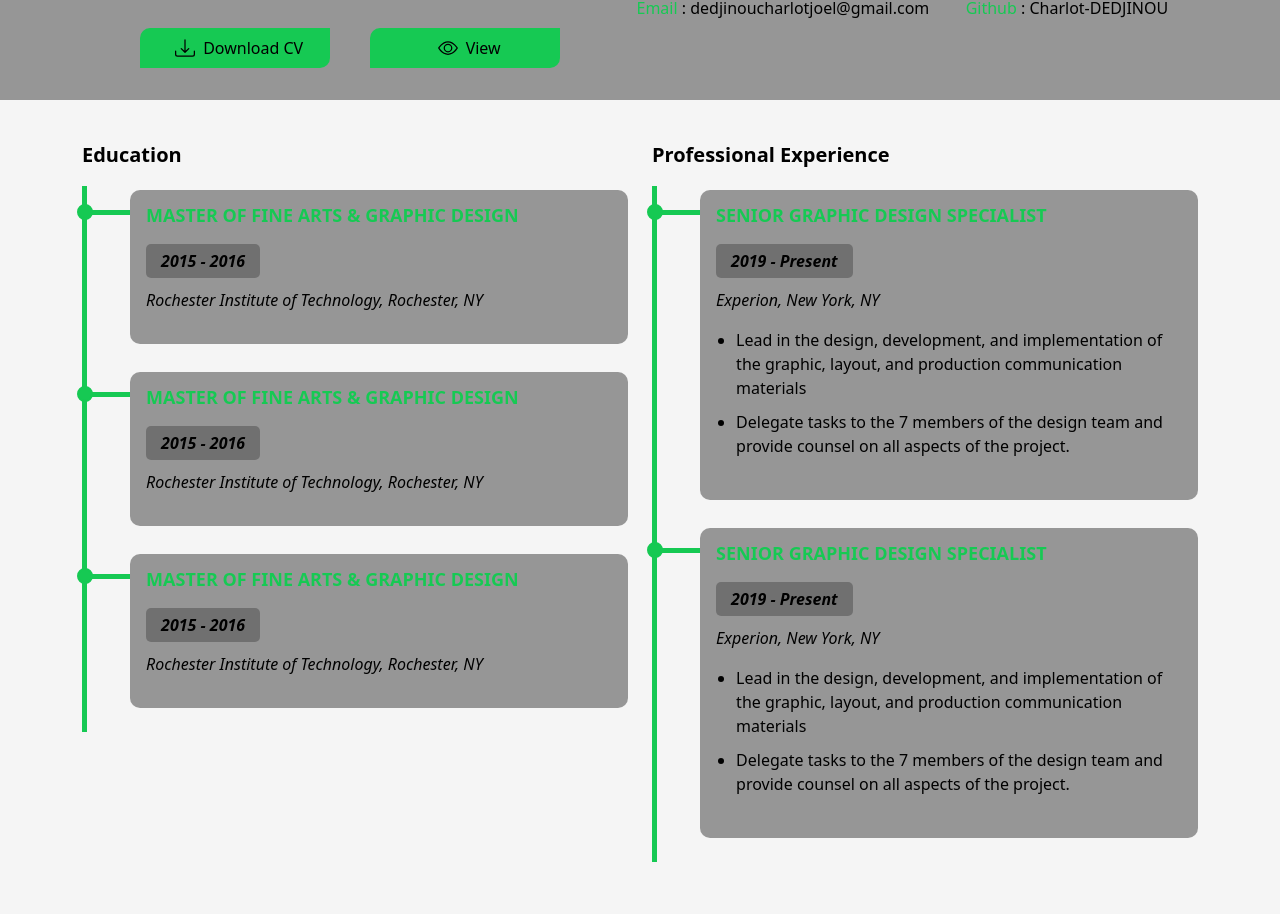
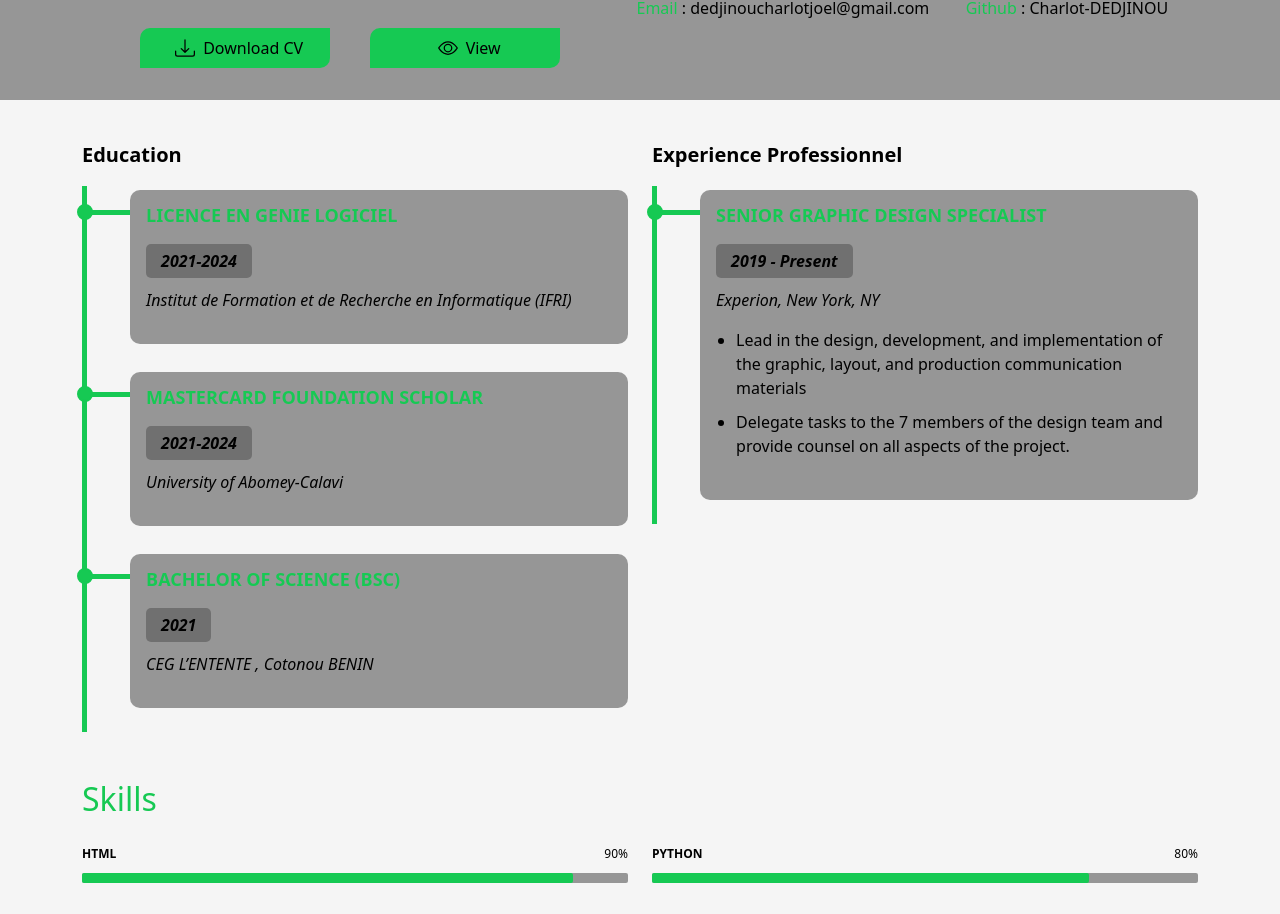
Before and after one commit to Charlot-DEDJINOU/Website, a Vue app: page / in a window 1280 px wide. Shown: the part 1095-2009 px from the top of the page. Built offline with nearby package versions, Linux system fonts and the light colour scheme.

Commit message:
dynamic education

```diff
--- a/src/components/CustomDrawer.vue
+++ b/src/components/CustomDrawer.vue
@@ -27,7 +27,7 @@ export default {
       <span class="d-inline-block mx-3 fw-medium">Charlot Joël DEDJINOU</span>
     </div>
     <div class="my-4 w-100 d-flex flex-column align-items-center">
-      <SocialMedia iconSize="20"/>
+      <SocialMedia iconSize="20" />
       <DrawerOnglets />
     </div>
   </div>
--- a/src/components/CustomHeader.vue
+++ b/src/components/CustomHeader.vue
@@ -101,9 +101,7 @@ export default {
         aria-label="Close"
       ></button>
     </div>
-    <div
-      class="offcanvas-body"
-    >
+    <div class="offcanvas-body">
       <CustomDrawer />
     </div>
   </div>
--- a/src/components/EducationExperienceSection.vue
+++ b/src/components/EducationExperienceSection.vue
@@ -1,9 +1,12 @@
 <script>
 import { useStore } from 'vuex'
 import { computed, ref } from 'vue'
+import EducationData from '../data/EducationData';
 
 export default {
-    setup() {
+  setup() {
+
+        const data = EducationData()
 
         const store = useStore();
         const uniColor = ref(computed(() => store.state.uniColor))
@@ -11,7 +14,8 @@ export default {
 
         return {
             uniColor,
-            theme
+            theme,
+            data
         }
     }
 }
@@ -22,50 +26,18 @@ export default {
           <div class="row">
             <div class="col-lg-6">
               <span class="resume-title my-3 d-inline-block">Education</span>
-              <div class="resume-item d-flex py-4" :style="{'--before' : uniColor, borderLeft : '5px solid' + uniColor}">
+              <div v-for="(item, index) in data" :key="index" class="resume-item d-flex py-4" :style="{'--before' : uniColor, borderLeft : '5px solid' + uniColor}">
                 <span :style="{backgroundColor : uniColor}"></span>
                 <div class="informations p-3 w-100" :style="{backgroundColor : theme.background.secondary}">
                     <h4 :style="{color : uniColor}">
-                        Master of Fine Arts &amp; Graphic Design</h4>
-                    <i :style="{backgroundColor : theme.background.tertiaire}" class="text-responsive">2015 - 2016</i>
-                    <p class="text-responsive"><em>Rochester Institute of Technology, Rochester, NY</em></p>
-                </div>
-              </div>
-              <div class="resume-item  d-flex py-4" :style="{'--before' : uniColor, borderLeft : '5px solid' + uniColor}">
-                <span :style="{backgroundColor : uniColor}"></span>
-                <div class="informations p-3 w-100" :style="{backgroundColor : theme.background.secondary}">
-                    <h4 :style="{color : uniColor}">
-                        Master of Fine Arts &amp; Graphic Design</h4>
-                    <i :style="{backgroundColor : theme.background.tertiaire}" class="text-responsive">2015 - 2016</i>
-                    <p class="text-responsive"><em>Rochester Institute of Technology, Rochester, NY</em></p>
-                </div>
-              </div>
-              <div class="resume-item  d-flex py-4" :style="{'--before' : uniColor, borderLeft : '5px solid' + uniColor}">
-                <span :style="{backgroundColor : uniColor}"></span>
-                <div class="informations p-3 w-100" :style="{backgroundColor : theme.background.secondary}">
-                    <h4 :style="{color : uniColor}">
-                        Master of Fine Arts &amp; Graphic Design</h4>
-                    <i :style="{backgroundColor : theme.background.tertiaire}" class="text-responsive">2015 - 2016</i>
-                    <p class="text-responsive"><em>Rochester Institute of Technology, Rochester, NY</em></p>
+                        {{ item.title }}</h4>
+                    <i :style="{backgroundColor : theme.background.tertiaire}" class="text-responsive">{{ item.years }}</i>
+                    <p class="text-responsive"><em>{{ item.place }}</em></p>
                 </div>
               </div>
             </div>
             <div class="col-lg-6">
-              <span class="resume-title my-3 d-inline-block">Professional Experience</span>
-              <div class="resume-item d-flex py-4" :style="{'--before' : uniColor, borderLeft : '5px solid' + uniColor}">
-                <span :style="{backgroundColor : uniColor}"></span>
-                <div class="informations p-3  w-100" :style="{backgroundColor : theme.background.secondary}">
-                    <h4 :style="{color : uniColor}">Senior graphic design specialist</h4>
-                    <i :style="{backgroundColor : theme.background.tertiaire}" class="text-responsive">2019 - Present</i>
-                    <p><em>Experion, New York, NY </em></p>
-                    <p>
-                      <ul class="text-responsive">
-                        <li>Lead in the design, development, and implementation of the graphic, layout, and production communication materials</li>
-                        <li>Delegate tasks to the 7 members of the design team and provide counsel on all aspects of the project. </li>
-                      </ul>
-                    </p>
-                </div>
-              </div>
+              <span class="resume-title my-3 d-inline-block">Experience Professionnel</span>
               <div class="resume-item d-flex py-4" :style="{'--before' : uniColor, borderLeft : '5px solid' + uniColor}">
                 <span :style="{backgroundColor : uniColor}"></span>
                 <div class="informations p-3 w-100" :style="{backgroundColor : theme.background.secondary}">
@@ -81,9 +53,9 @@ export default {
                 </div>
               </div>
             </div>
+            </div>
           </div>
         </div>
-      </div>
 </template>
 <style scoped>
 .resume .resume-item span {
--- a/src/components/HomeSection.vue
+++ b/src/components/HomeSection.vue
@@ -49,7 +49,7 @@ export default {
       </span>
       <ThemesColors class="opacity" v-if="show" />
     </div>
-    <PresentationProfil :color="uniColor" :theme="theme" class="mt-5"/>
+    <PresentationProfil :color="uniColor" :theme="theme" class="mt-5" />
     <IconArrowDown class="scroll-about" :style="{ color: uniColor }" />
   </section>
 </template>
--- /dev/null
+++ b/src/data/EducationData.js
@@ -0,0 +1,19 @@
+export default function EducationData() {
+  return [
+    {
+      title: 'Licence en Genie Logiciel',
+      years: '2021-2024',
+      place: 'Institut de Formation et de Recherche en Informatique (IFRI)'
+    },
+    {
+      title: 'Mastercard Foundation Scholar',
+      years: '2021-2024',
+      place: 'University of Abomey-Calavi'
+    },
+    {
+      title: 'Bachelor of Science (BSc)',
+      years: '2021',
+      place: 'CEG L’ENTENTE , Cotonou BENIN'
+    }
+  ]
+}
--- a/src/translate/en.json
+++ b/src/translate/en.json
@@ -11,23 +11,27 @@
   "contact": "Contact",
   "preferences": "Preferences",
   "download": "Download",
-  "profil_1" : "I'm a software engineer",
-  "profil_2" : "I'm a data scientist",
-  "profil_3" : "I'm passionate about AI",
-  "profil_4" : "I'm passionate about IOT",
-  "short_description" : "Passionate about technological innovation, I firmly believe in the power of technology to solve real-world problems in a variety of fields.",
-  "description" : "I'm Charlot DEDJINOU, a professional with a passion for technology. As a developer, data scientist and enthusiast of artificial intelligence and the Internet of Things, I'm committed to creating innovative solutions to real-world challenges. With a diverse range of expertise, I'm determined to push back the boundaries of technology to shape a better future.",
-  "experience" : "Experience",
-  "degree" : "Degree",
-  "website" : "Website",
-  "city" :  "City",
-  "licence" : "Bachelor's degree",
-  "email" :  "Email",
-  "phone" : "Phone",
-  "freelance" : "Freelance",
-  "remote" : "Remote",
-  "linkedln" : "Linkedln",
-  "github" : "Github",
-  "available" : "Available",
-  "benin" :  "Benin"
+  "profil_1": "I'm a software engineer",
+  "profil_2": "I'm a data scientist",
+  "profil_3": "I'm passionate about AI",
+  "profil_4": "I'm passionate about IOT",
+  "short_description": "Passionate about technological innovation, I firmly believe in the power of technology to solve real-world problems in a variety of fields.",
+  "description": "I'm Charlot DEDJINOU, a professional with a passion for technology. As a developer, data scientist and enthusiast of artificial intelligence and the Internet of Things, I'm committed to creating innovative solutions to real-world challenges. With a diverse range of expertise, I'm determined to push back the boundaries of technology to shape a better future.",
+  "experience": "Experience",
+  "degree": "Degree",
+  "website": "Website",
+  "city": "City",
+  "licence": "Bachelor's degree",
+  "email": "Email",
+  "phone": "Phone",
+  "freelance": "Freelance",
+  "remote": "Remote",
+  "linkedln": "Linkedln",
+  "github": "Github",
+  "available": "Available",
+  "benin": "Benin",
+  "view": "Voir",
+  "education": "Education",
+  "professional_experience": "Professional Experience",
+  "my": "Mes"
 }
```
